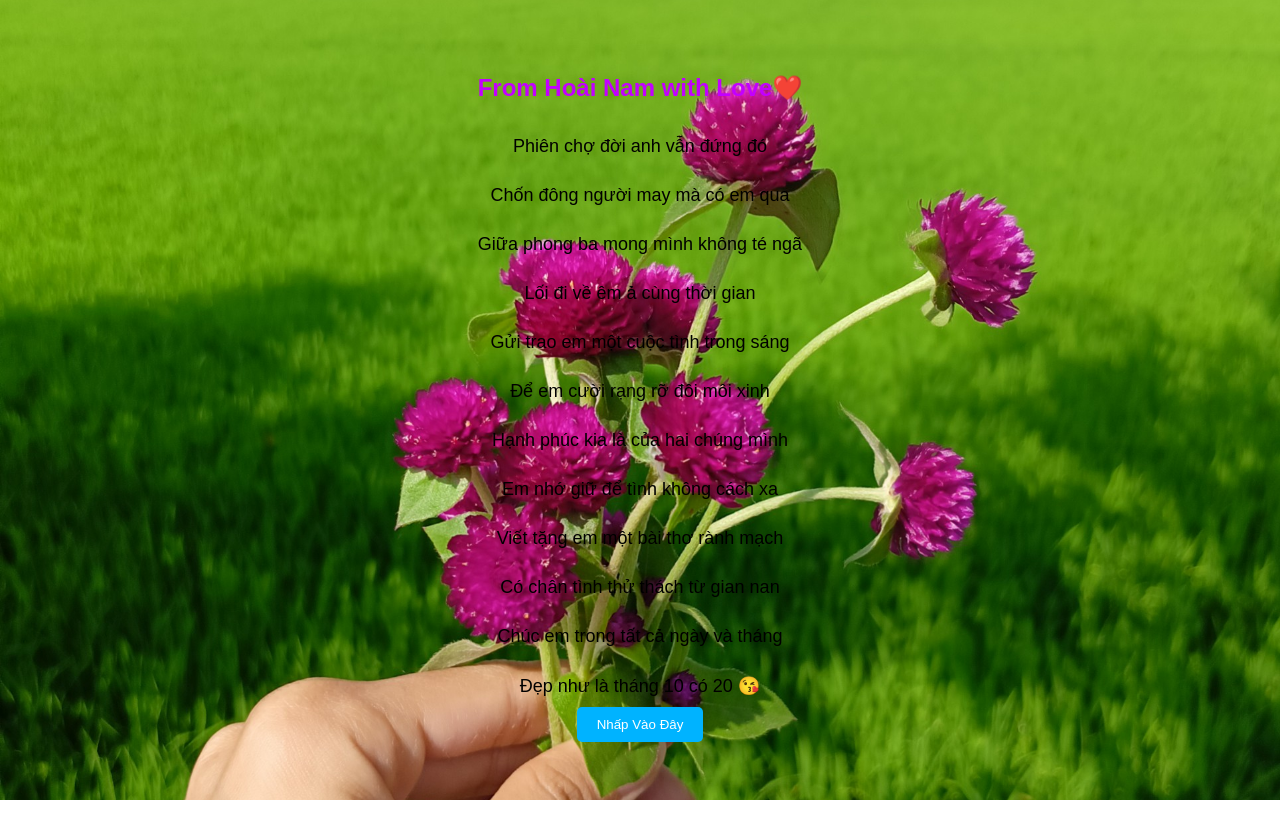
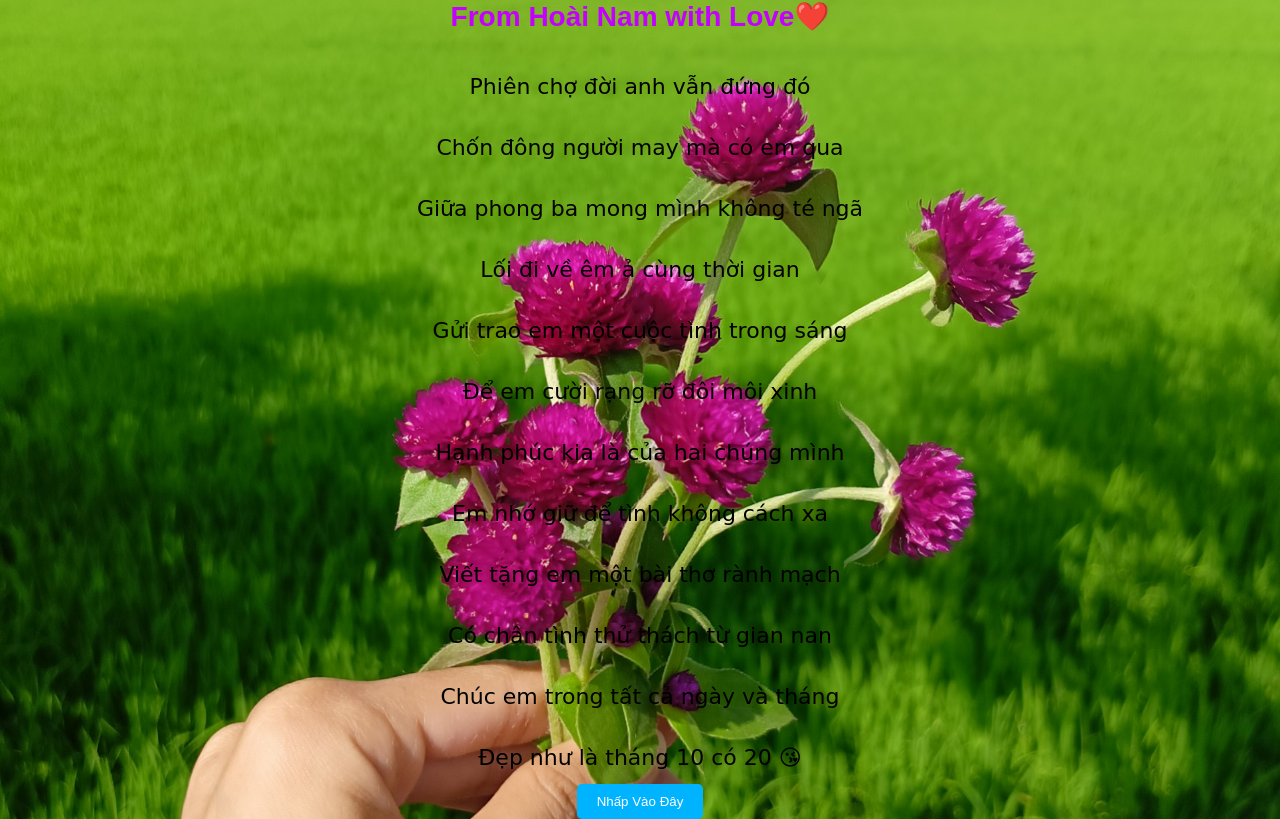
Before and after one commit to imhnam/20_10, a plain HTML site: page index.html in a window 1280 px wide. Drawn offline with Linux system fonts and the light colour scheme.

Commit message:
Update index.html

```diff
--- a/index.html
+++ b/index.html
@@ -18,14 +18,15 @@
         }
 
         h1 {
-            font-size: 24px;
+            font-size: 28px;
             color: #c300ff;
         }
 
         p {
-            font-size: 18px;
+            font-size: 22px;
             color: #000000;
-            margin-bottom: 10px;
+            margin-bottom: 14px;
+            font-family: cursive;
         }
 
         button {
```
